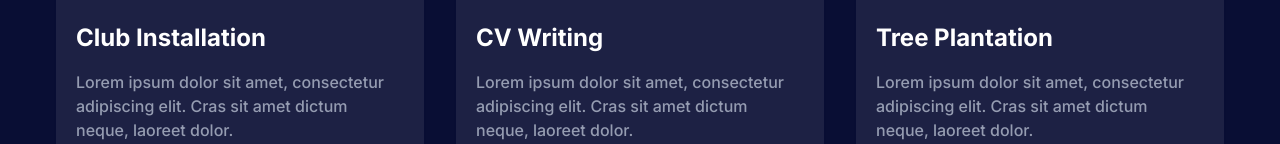
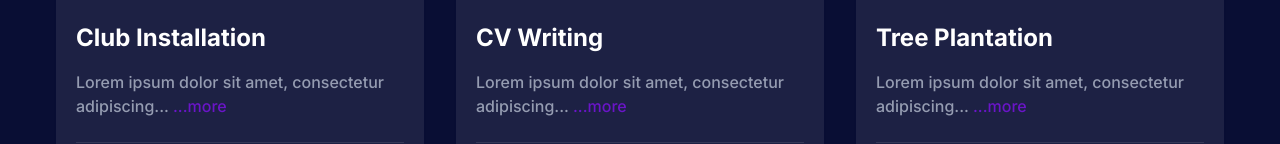
Before and after one commit to subin989/rtr-site, a Next.js app: page /events in a window 1280 px wide. Shown: the part 656-800 px from the top of the page. Built offline with nearby package versions, Linux system fonts and the light colour scheme.

Commit message:
Add turncated version of paragraph

```diff
--- a/components/Events/SingleEvent.tsx
+++ b/components/Events/SingleEvent.tsx
@@ -1,9 +1,18 @@
+"use client";
 import { Blog } from "@/types/blog";
 import Image from "next/image";
 import Link from "next/link";
+import { useState } from "react";
 
 const SingleEvent = ({ blog }: { blog: Blog }) => {
   const { title, image, paragraph, author, tags, publishDate } = blog;
+  const [showFullText, setShowFullText] = useState(false);
+
+  const toggleText = () => {
+    setShowFullText(!showFullText);
+  };
+
+  const displayText = showFullText ? paragraph : `${paragraph.slice(0, 50)}...`;
   return (
     <>
       <div
@@ -26,7 +35,10 @@ const SingleEvent = ({ blog }: { blog: Blog }) => {
             </Link>
           </h3>
           <p className="mb-6 border-b border-body-color border-opacity-10 pb-6 text-base font-medium text-body-color dark:border-white dark:border-opacity-10">
-            {paragraph}
+            {displayText}
+            <span className="text-primary cursor-pointer" onClick={toggleText}>
+              {showFullText ? " ...less" : " ...more"}
+            </span>
           </p>
           <div className="flex items-center">
             <div className="mr-5 flex items-center border-r border-body-color border-opacity-10 pr-5 dark:border-white dark:border-opacity-10 xl:mr-3 xl:pr-3 2xl:mr-5 2xl:pr-5">
```
